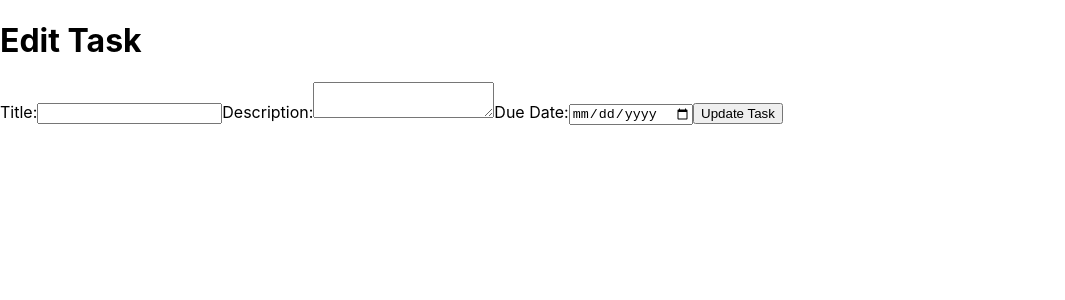
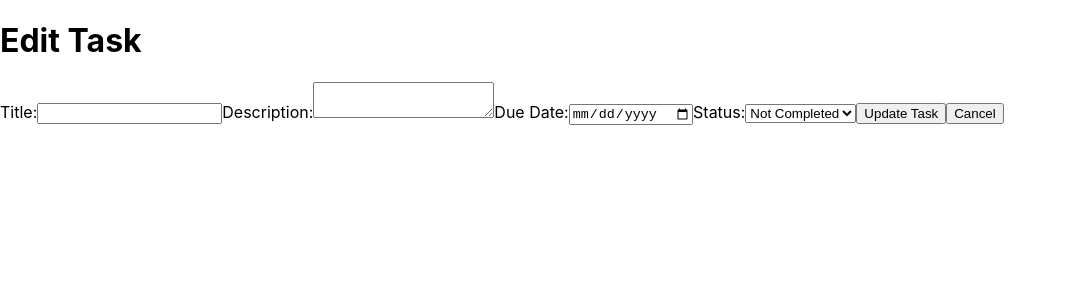
Before and after one commit to lukasz-stepien-dev/react-and-php, a React (Create React App) app in the folder client/: page /edit/1 in a window 1280 px wide. Shown: the top 300 px of the page, without its empty margins (0-1065 px from the left). Built offline with nearby package versions, Linux system fonts and the light colour scheme; no server answers; sample sign-in values are in the browser's storage; the HTML template or start-up script is replaced by a standard one.

Commit message:
Add cancel buttons

```diff
--- a/client/src/components/Tasks/AddTask.jsx
+++ b/client/src/components/Tasks/AddTask.jsx
@@ -52,6 +52,7 @@ export default function AddTask() {
         </label>
         <br/>
         <button type="submit">Add Task</button>
+        <button type="button" onClick={() => navigate('/tasks')}>Cancel</button>
       </form>
     </div>
   );
--- a/client/src/components/Tasks/EditTask.jsx
+++ b/client/src/components/Tasks/EditTask.jsx
@@ -4,7 +4,7 @@ import { useParams, useNavigate } from 'react-router-dom';
 export default function EditTask() {
   const { id } = useParams();
   const navigate = useNavigate();
-  const [task, setTask] = useState({ title: '', description: '', due_date: '' });
+  const [task, setTask] = useState({ title: '', description: '', due_date: '', status: '' });
 
   useEffect(() => {
     fetch(`http://localhost:8000/api/task/read_single.php?id=${id}`)
@@ -43,17 +43,25 @@ export default function EditTask() {
       <form onSubmit={handleSubmit}>
         <label>
           Title:
-          <input type="text" name="title" value={task.title} onChange={handleChange} required />
+          <input type="text" name="title" value={task.title} onChange={handleChange} required/>
         </label>
         <label>
           Description:
-          <textarea name="description" value={task.description} onChange={handleChange} required />
+          <textarea name="description" value={task.description} onChange={handleChange} required/>
         </label>
         <label>
           Due Date:
-          <input type="date" name="due_date" value={task.due_date} onChange={handleChange} required />
+          <input type="date" name="due_date" value={task.due_date} onChange={handleChange} required/>
+        </label>
+        <label>
+          Status:
+          <select name="status" value={task.status} onChange={handleChange} required>
+            <option value="not_completed">Not Completed</option>
+            <option value="completed">Completed</option>
+          </select>
         </label>
         <button type="submit">Update Task</button>
+        <button type="button" onClick={() => navigate('/tasks')}>Cancel</button>
       </form>
     </div>
   );
```
